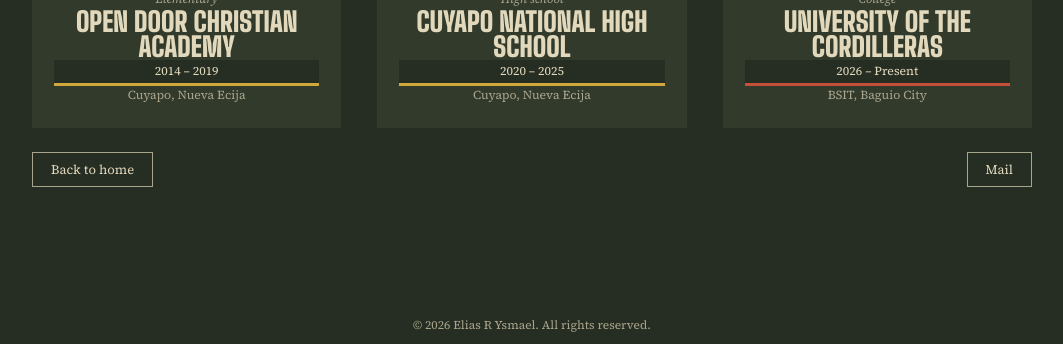
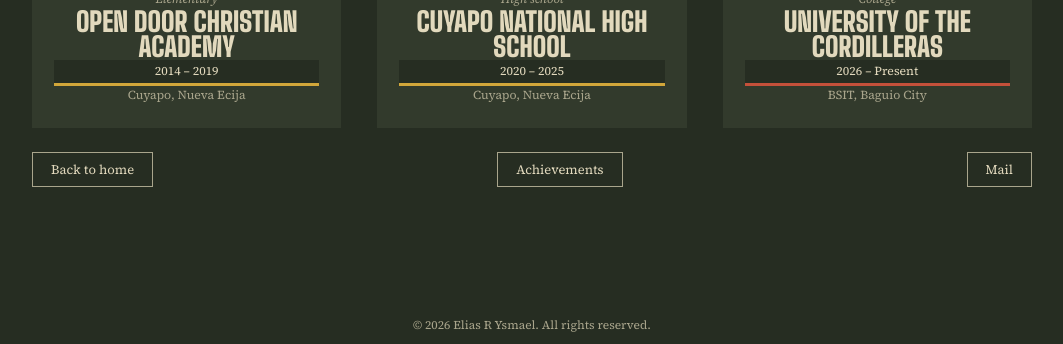
Before and after one commit to JalisCbLuv/Profolio, a plain HTML site: page schools.html in a window 1280 px wide. Shown: the part 456-800 px from the top of the page, without its empty margins (108-1171 px from the left). Drawn offline with Linux system fonts and the light colour scheme.

Commit message:
Update schools.html

```diff
--- a/schools.html
+++ b/schools.html
@@ -108,7 +108,9 @@ h2{font-size:clamp(1.3rem,3.4vh,1.9rem);color:var(--khaki)}
 
   <nav class="nav">
     <a href="index.html">Back to home</a>
+    <a href="achievements.html">Achievements</a>
     <a href="mailto:eliasysmael2@gmail.com">Mail</a>
+</nav>
   </nav>
 
   <p class="copy">© 2026 Elias R Ysmael. All rights reserved.</p>
```
